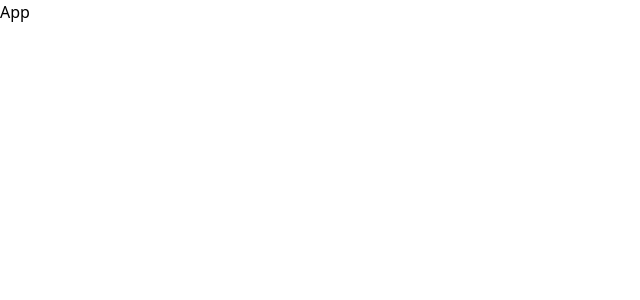
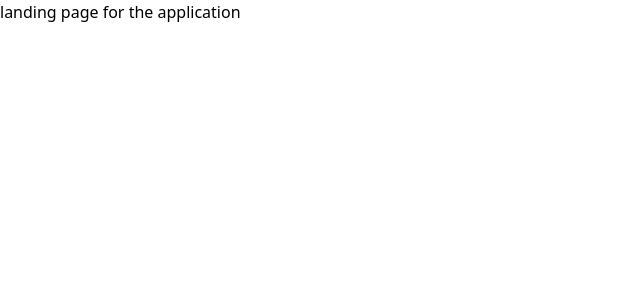
Before and after one commit to sigma700/BrewHaven-Client, a React (Vite) app in the folder vite-project/: page / in a window 1280 px wide. Shown: the top 300 px of the page, without its empty margins (0-640 px from the left). Built offline with nearby package versions, Linux system fonts and the light colour scheme.

Commit message:
added the routes

```diff
--- a/vite-project/package.json
+++ b/vite-project/package.json
@@ -13,6 +13,7 @@
     "@tailwindcss/vite": "^4.1.15",
     "react": "^19.1.1",
     "react-dom": "^19.1.1",
+    "react-router-dom": "^7.9.4",
     "tailwindcss": "^4.1.15"
   },
   "devDependencies": {
--- a/vite-project/src/App.jsx
+++ b/vite-project/src/App.jsx
@@ -1,7 +1,20 @@
 import React from "react";
+import {createBrowserRouter, RouterProvider} from "react-router-dom";
+import Landing from "./pages/Landing";
+
+const router = createBrowserRouter([
+  {
+    path: "/",
+    element: <Landing />,
+  },
+]);
 
 const App = () => {
-  return <div>App</div>;
+  return (
+    <main>
+      <RouterProvider router={router} />
+    </main>
+  );
 };
 
 export default App;
--- /dev/null
+++ b/vite-project/src/pages/Landing.jsx
@@ -0,0 +1,7 @@
+import React from "react";
+
+const Landing = () => {
+  return <div>landing page for the application</div>;
+};
+
+export default Landing;
```
Also changed, not shown: 1 other file (tests, documents, lock files or other folders).
